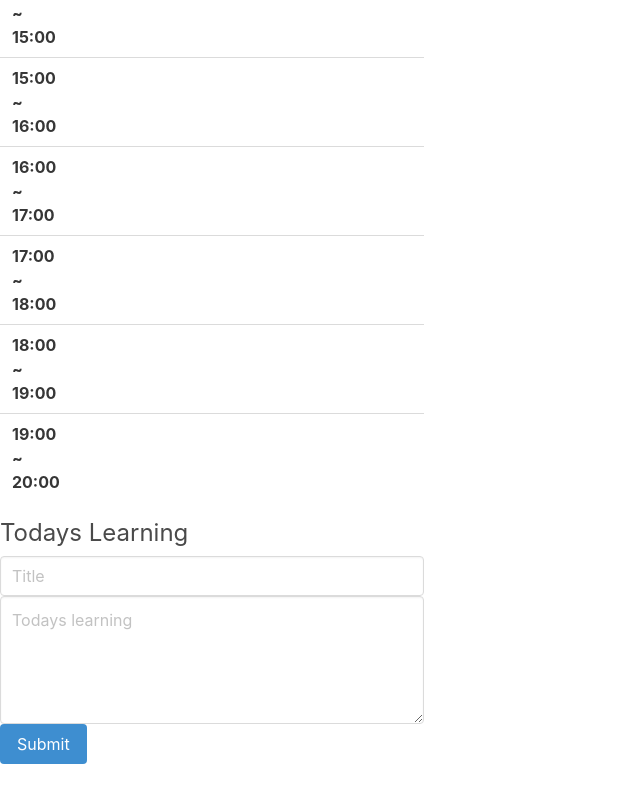
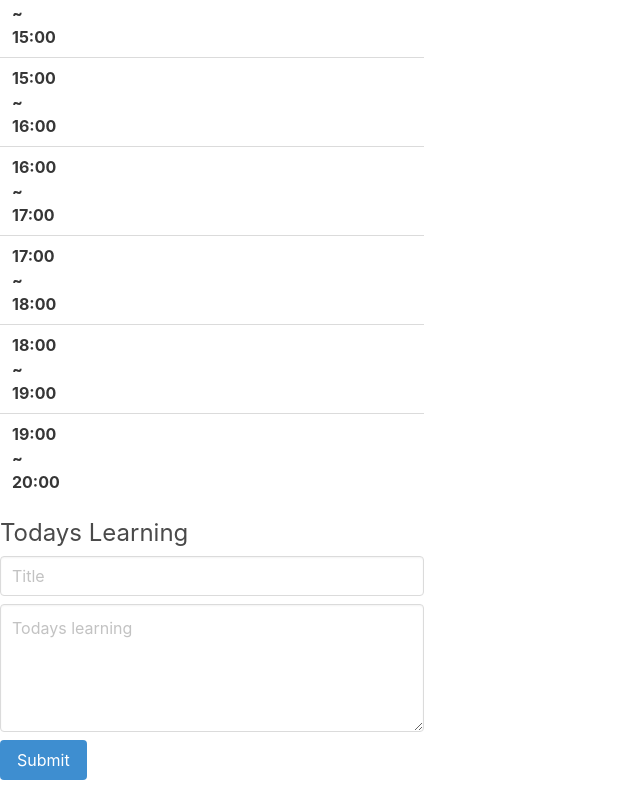
Before and after one commit to maroon8021/todolist2, a Vue app: page / in a window 1280 px wide. Shown: the part 843-1643 px from the top of the page, without its empty margins (0-640 px from the left). Built offline with nearby package versions, Linux system fonts and the light colour scheme.

Commit message:
add margin-bottom

```diff
--- a/src/components/TodaysLearningTextarea.vue
+++ b/src/components/TodaysLearningTextarea.vue
@@ -1,8 +1,8 @@
 <template>
   <div class="todays-learning-textarea">
     <p class="subtitle is-4">Todays Learning</p>
-    <input class="input" type="text" placeholder="Title">
-    <textarea class="textarea" placeholder="Todays learning"></textarea>
+    <input class="input margin-bottom-8" type="text" placeholder="Title">
+    <textarea class="textarea margin-bottom-8" placeholder="Todays learning"></textarea>
     <button class="button is-info">Submit</button>
   </div>
 </template>
@@ -24,4 +24,8 @@ export default class TodaysLearningTextarea extends Vue {
     margin-bottom: 8px;
   }
 }
+
+.margin-bottom-8{
+  margin-bottom: 8px;
+}
 </style>
```
